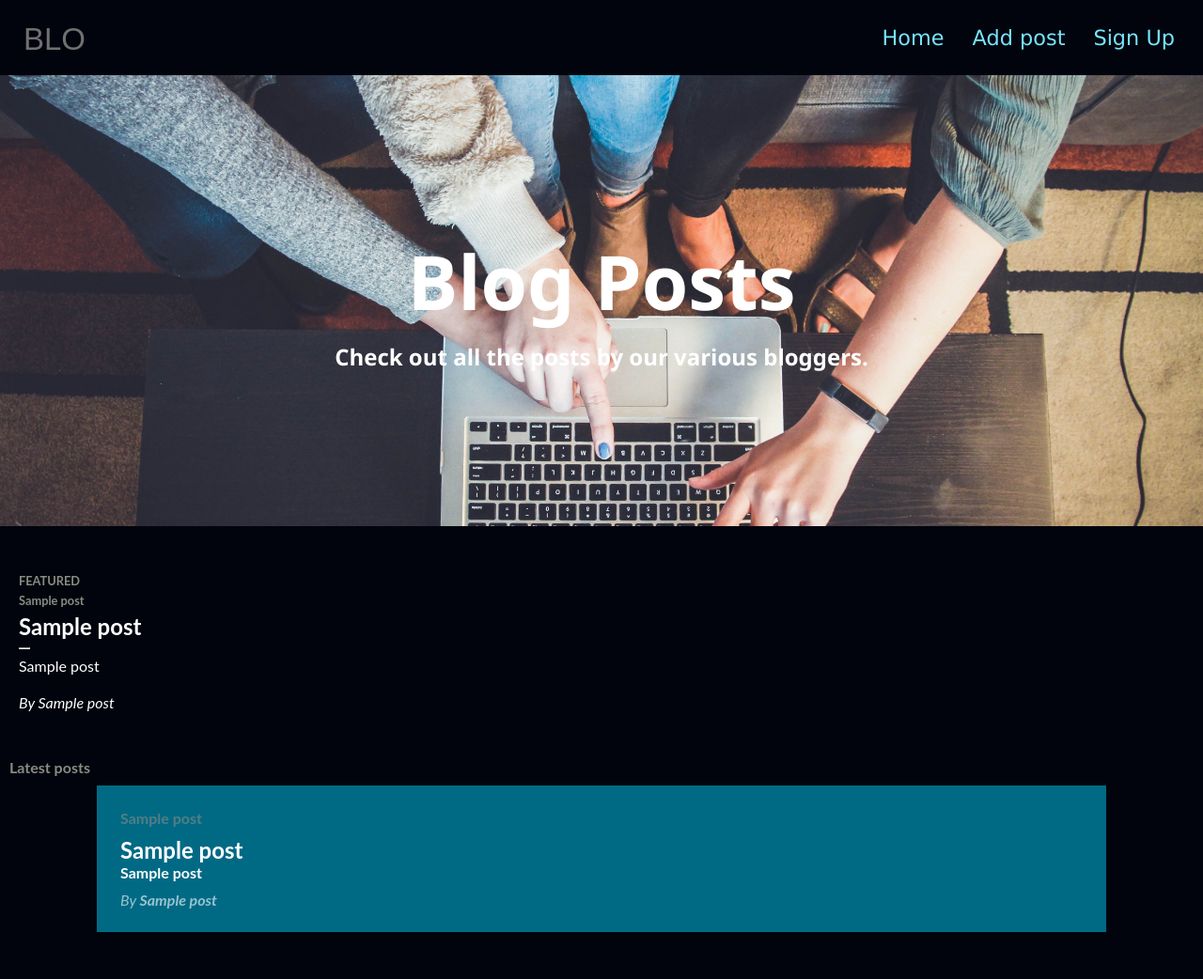
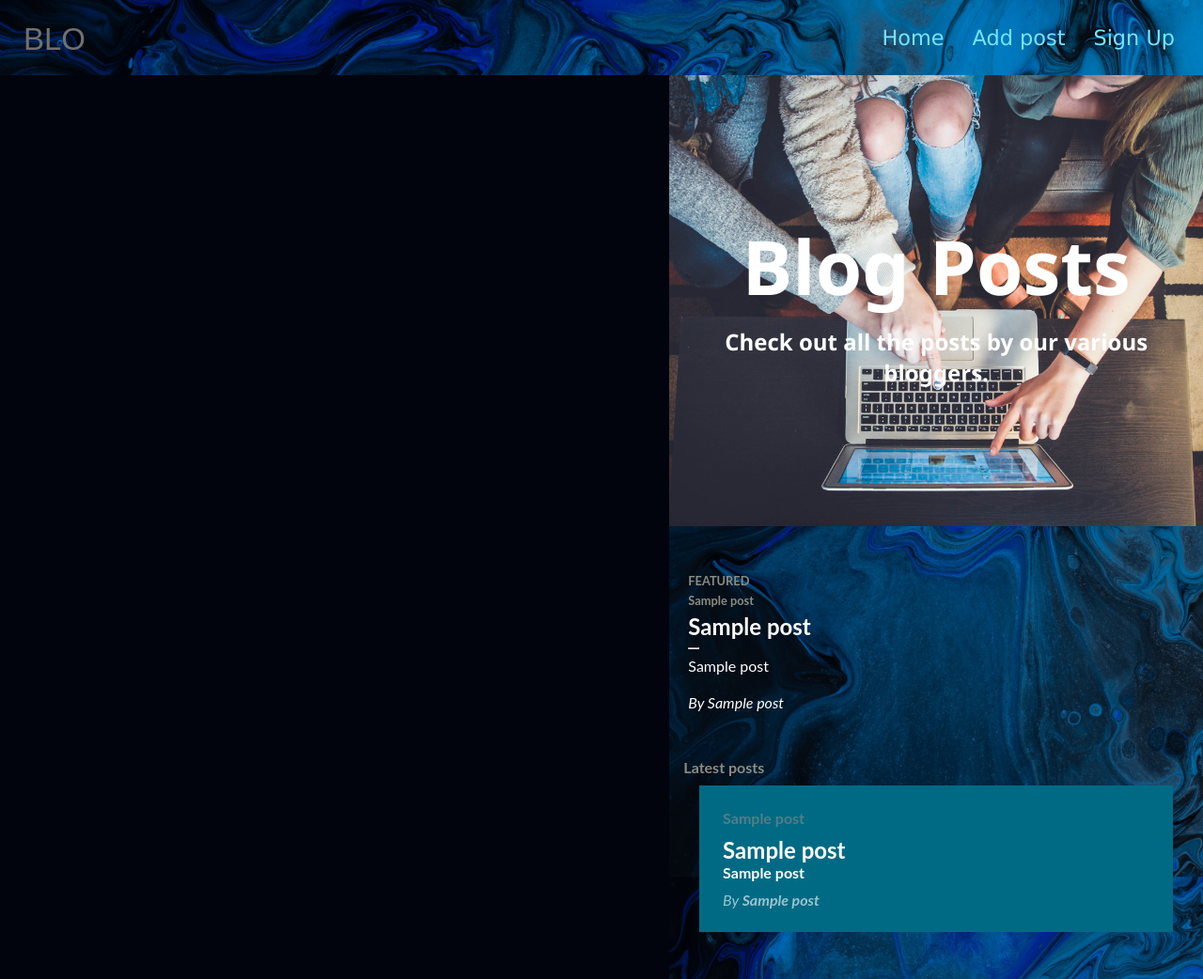
Before and after one commit to randomCOSMOS/Blog, a Flask app: page / in a window 1280 px wide. Shown: the whole page at 94% size. Run offline with Flask 2, Linux system fonts and the light colour scheme; a database or web service that is not in the repository returns one stand-in record (values such as "Sample title"); some libraries are stand-ins or nearby versions.

Commit message:
bg change

```diff
--- a/app.py
+++ b/app.py
@@ -23,6 +23,9 @@
     )
 
 cur = con.cursor()
+
+loggedin = False
+name = None
 
 
 # home page
@@ -148,18 +151,36 @@
 
         print(username, password)
 
-        cur.execute("select * from users where name='" + username + "'")
-        if cur.fetchall():
+        cur.execute('select * from users where name=%s', [username])
+        user = cur.fetchall()
+        if user:
             return render_template('sign.html', error=True)
         else:
-            cur.execute('insert into users (name,password) values (%s,%s)', (username, password))
+            cur.execute('insert into users (name, password) values (%s,%s)', (username, password))
             con.commit()
         return redirect('/')
+
 
 @app.route('/login', methods=['POST', 'GET'])
 def login():
     if request.method == 'GET':
-        render_template('')
+        return render_template('login.html')
+    else:
+        username = request.form['username']
+        password = request.form['password']
+
+        cur.execute('select * from users where name=%s', [username])
+        user = cur.fetchall()
+
+        if user:
+            if password == user[2]:
+                loggedin = True
+                name = username
+                return redirect('/')
+            else:
+                return render_template('login.html', error='Incorrect password')
+        else:
+            return render_template('login.html', error='Can not find that')
 
 
 if __name__ == '__main__':
--- a/static/css/home.css
+++ b/static/css/home.css
@@ -1,3 +1,22 @@
+nav {
+    background-image: url("../images/puddle.jpg");
+    background-position: center;
+    background-size: cover;
+    background-attachment: fixed;
+}
+
+#body {
+    display: flex;
+    flex-direction: row-reverse;
+}
+
+.blog{
+    background-image: url("../images/puddle.jpg");
+    background-position: center;
+    background-size: cover;
+    background-attachment: fixed;
+}
+
 header {
     position: relative;
     background-image: url("../images/blog.jpg");
@@ -10,7 +29,7 @@
 }
 
 header div {
-    width: 100vw;
+    width: 100%;
     color: white;
     font-family: 'Segoe UI', Tahoma, Geneva, Verdana, sans-serif;
     font-weight: bold;
@@ -23,7 +42,7 @@
 }
 
 header div p {
-    max-width: 88vw;
+    max-width: 88%;
     margin: 0px auto;
     font-size: 1.5rem;
 }
@@ -36,7 +55,7 @@
 
 .latest-post {
     margin: 50px 0px;
-    width: calc(100vw - 40px);
+    width: calc(100% - 40px);
     padding: 0px 20px;
     font-family: 'lato';
 }
@@ -64,8 +83,8 @@
     color: white;
 }
 
-.latest-post article {
-    word-wrap: break-word;
+.latest-post article{
+    font-size: 1rem;
 }
 
 .latest-post address {
@@ -75,10 +94,9 @@
 .post p {
     font-weight: bold;
     color: var(--light-grey);
-    margin: 5px 0px;
     font-size: 1rem;
     font-family: 'lato';
-    margin: 10px 10px;
+    margin: 10px 15px;
 }
 
 .post a {
@@ -92,7 +110,7 @@
 .preview {
     text-align: left;
     background-color: #006a85;
-    width: 80vw;
+    width: 80%;
     padding: 25px;
     margin-bottom: 50px;
 }
@@ -115,3 +133,8 @@
 .preview cite {
     opacity: 0.6;
 }
+
+.sidemenu {
+    width: 60vw;
+    height: 100vh;
+}
--- a/templates/home.html
+++ b/templates/home.html
@@ -6,6 +6,7 @@
 {% endblock %}
 
 {% block body %}
+<div class="blog">
     <header>
         <div>
             <h1>Blog Posts</h1>
@@ -17,11 +18,6 @@
     <h2>Sorry no posts. 😔</h2>
 
     {% else %}
-<div class="sidemenu">
-
-</div>
-
-<div class="blog">
     <div class="latest-post">
         {% set id = latest_post[0] %}
         {% set heading = latest_post[1] %}
@@ -57,10 +53,13 @@
                 <cite>By <b>{{ author }}</b></cite>
             </div>
         </a>
-
         {% endfor %}
     </div>
+
     {% endif %}
 </div>
 
+    <!-- <div class="sidemenu">
+
+    </div> -->
 {% endblock %}
```
Also changed, not shown: static/css/sign.css (+9 -5 lines), templates/login.html (added, +40 -0 lines), templates/sign.html (+4 -5 lines), static/images/cloud.jpg (renamed from static/images/pattern.jpg), static/images/mountains.jpg (renamed from static/images/bg.jpg), static/images/puddle.jpg (added), 1 other file. Lines whose indentation alone changed are shown as unchanged.
